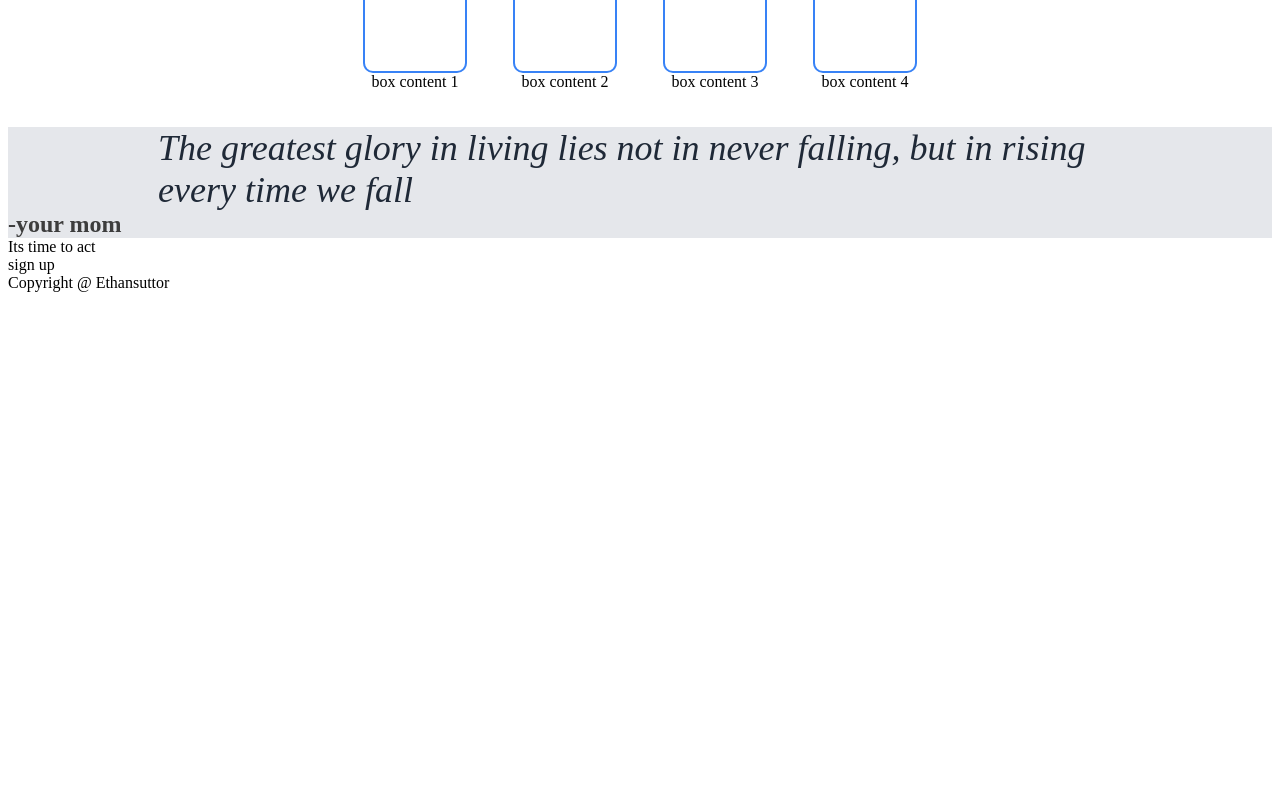
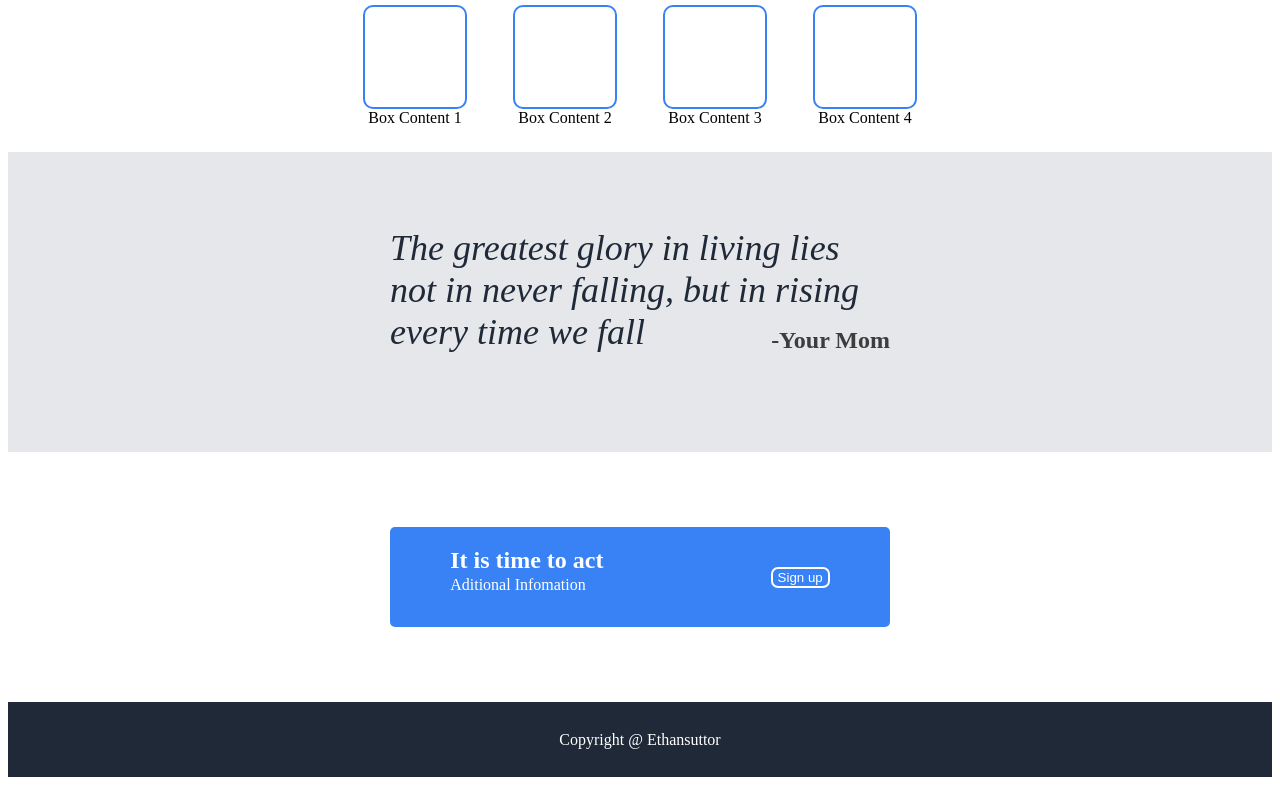
Before and after one commit to Ethansuttor/odin-landing-page, a plain HTML site: page index.html in a window 1280 px wide. Shown: the part 441-1226 px from the top of the page. Before the commit the page ends 800 px from the top, so only its background shows below. Drawn offline with Linux system fonts and the light colour scheme.

Commit message:
finaly finished it. i figured out flexboxes mostly and i can type a lot better now

```diff
--- a/index.html
+++ b/index.html
@@ -4,7 +4,7 @@
     <meta charset="UTF-8">
     <meta http-equiv="X-UA-Compatible" content="IE=edge">
     <meta name="viewport" content="width=device-width, initial-scale=1.0">
-    <title>Langing Page</title>
+    <title>Landing Page</title>
     <link rel="stylesheet" href="style.css">
 </head>
 <body>
@@ -33,26 +33,35 @@
         <div class="boxes">
             <div class="box-div">
             <div class="box"></div>
-            <div class="box-content">box content 1</div></div>
+            <div class="box-content">Box Content 1</div></div>
             <div class="box-div">
             <div class="box"></div>
-            <div class="box-content">box content 2</div></div>
+            <div class="box-content">Box Content 2</div></div>
             <div class="box-div">
             <div class="box"></div>
-            <div class="box-content">box content 3</div></div>
+            <div class="box-content">Box Content 3</div></div>
             <div class="box-div">
             <div class="box"></div>
-            <div class="box-content">box content 4</div></div>
+            <div class="box-content">Box Content 4</div></div>
 
         </div>
     </div>
     </div>
-    <div class="quote-box">
-    <P class="quote">The greatest glory in living lies not in never falling, but in rising every time we fall</P>
-    <div class="sayer"> -your mom</div>
-</div>
-    <div class="call to action">Its time to act</div>
-    <div>sign up</div>
+    <div class="grey">
+        <div class="quote-box">
+            <P class="quote">The greatest glory in living lies not in never falling, but in rising every time we fall</P>
+            <div class="sayer"> -Your Mom</div>
+        </div>
+    </div>
+    <div class="bottom">
+           <div class="blue">
+             <div class="left-bottom">
+                <div class="call-to-action">It is time to act</div>
+                <p class="more">Aditional Infomation</p>
+            </div>
+            <button class="sign-up">Sign up</button>
+        </div>
+    </div>
 
     <div class="footer">
         <div> Copyright @ Ethansuttor</div>
--- a/style.css
+++ b/style.css
@@ -101,8 +101,10 @@
 
 .mid {
    background-color: #fff;
-  height: 220px;
+  height: 235px;
  justify-content: center;
+ align-content: center;
+ margin-top: 10px;
 
 }
 
@@ -140,24 +142,112 @@
 .box-box{
    display: flex;
    justify-content: center;
+
 }
 
-.quote-box{
+.grey {
    background-color: #e5e7eb;
+   height: 300px;
+   display: flex;
+   justify-content: center;
+   align-content: center;
+
+}
+.quote-box {
+  width: 500px;
+   display: flex;
+   align-content: space-around;
+   flex-wrap: wrap;
+   justify-content: flex-end;
+   align-content: center;
 
 
 }
-.quote{
+.quote {
    font-size: 36px;
    font-style:  italic;
    color:#1f2937;
-   justify-content: center;
-margin: 0px 150px 0px;
-border-top: 20px;
+   margin: 0px;
+   display: flex;
+   width: 500px;
+   border-top: 20px;
+   height: 150px;
+
 }
-.sayer{
+.sayer {
    font-weight: bold;
    color:rgb(61, 61, 61);
    font-size: 24px;
+   justify-content: flex-end;
+   margin-top: -50px;
+   margin-left: -50px;
+}
+
+.bottom{
+   display: flex;
+   justify-content: center;
+   align-items: center;
+   height: 250px;
+}
+
+.blue {
+   display: flex;
+   background-color: #3882f6;
+   justify-content: space-around;
+   align-items: space-between;
+   width: 500px;
+   border-radius: 5px;
+   height: fit-content;
+   color: #fff;
+   height: 100px;
 
 }
+
+.left-bottom{
+   display: flex;
+   width: 200px;
+   flex-wrap: wrap;
+   justify-content: flex-start;
+}
+.sign-up{
+   height: fit-content;
+   align-self: center;
+   padding-left: 5px;
+   padding-right: 5px;
+   border-radius: 7px;
+   background-color: #3882f6;
+   border-color: white;
+   border-style: solid;
+   color: #fff;
+}
+
+.call-to-action{
+   font-weight: bold;
+   font-size:24px;
+   margin-top: 20px;
+}
+
+.more{
+   margin-top: -15px;
+}
+
+
+
+
+
+
+
+
+
+
+
+
+
+.footer{
+   background-color: #1f2937;
+   display: flex;
+   justify-content: center;
+   align-items: center;
+   color: #fff;
+   height: 75px;
+}
```
